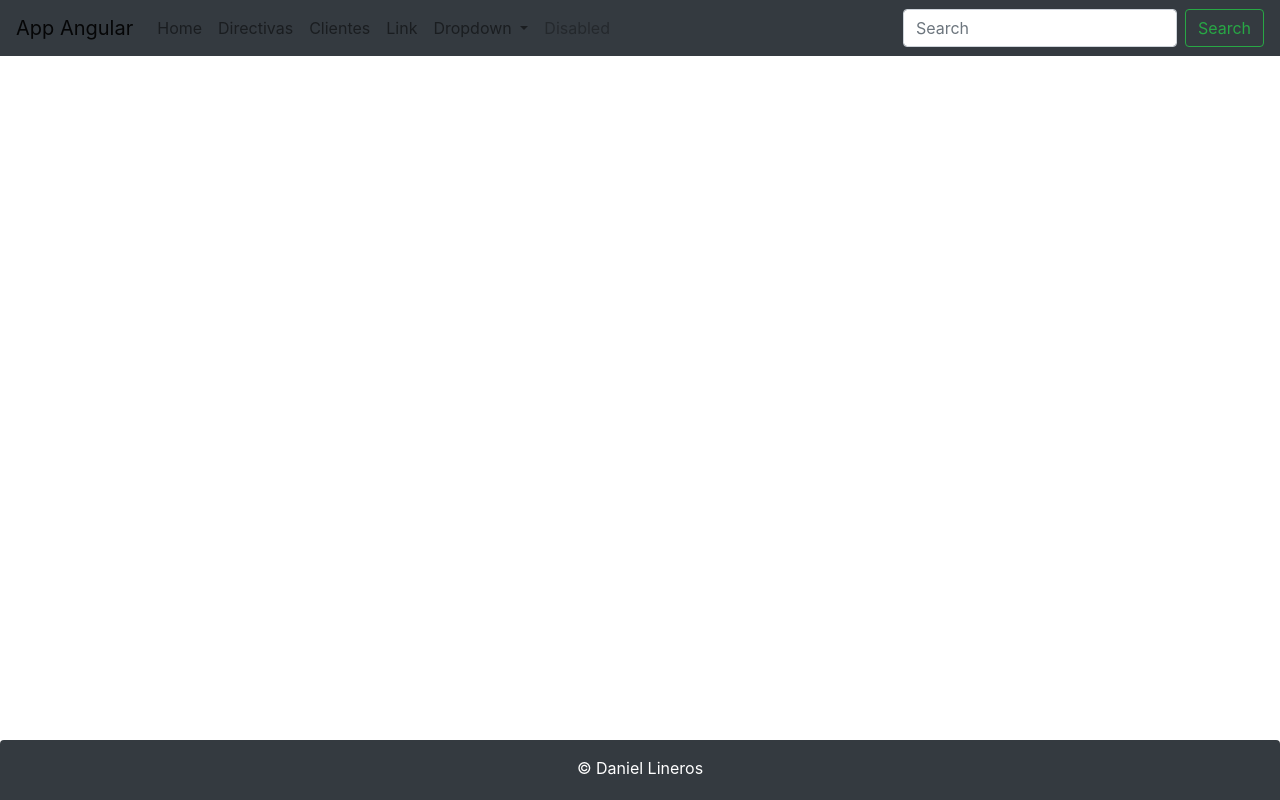
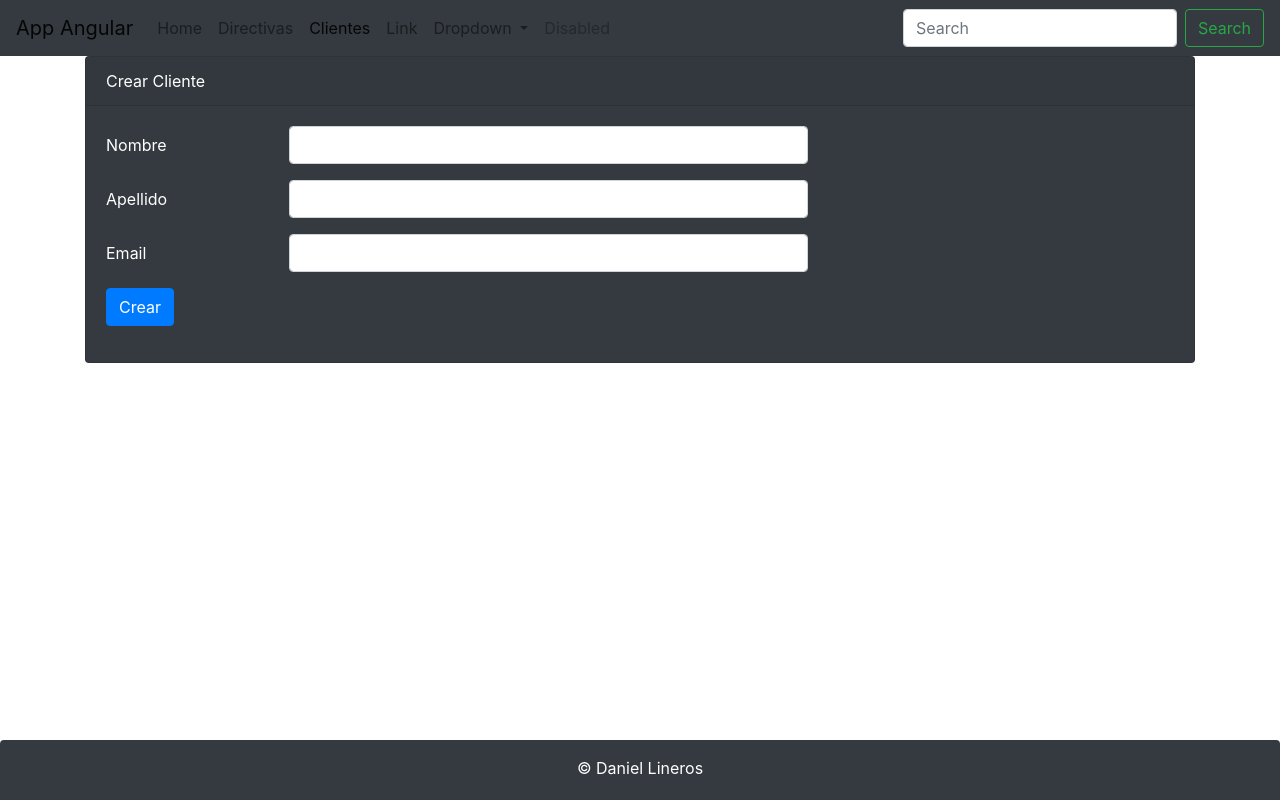
Before and after one commit to Daleb015/clientes-app, an Angular app: page /clientes/form in a window 1280 px wide. Before the commit this address led to /. Built offline with nearby package versions, Linux system fonts and the light colour scheme.

Commit message:
Implementado Conexion backedn, directivas http get, post

```diff
--- a/src/app/app.component.ts
+++ b/src/app/app.component.ts
@@ -8,6 +8,6 @@
 export class AppComponent {
   title = 'Bienvenido a angular';
 
-  curso:  string = 'Curso Spring 5 Con Angular 7';
-  profesor: string = 'Andrés Guzman';
+  curso:  string = 'Programacion Sistemas';
+  alumno: string = 'Daniel Lineros';
 }
--- a/src/app/clientes/cliente.service.ts
+++ b/src/app/clientes/cliente.service.ts
@@ -3,14 +3,26 @@
 import { Cliente } from './cliente';
 import { Observable } from 'rxjs';
 import { of } from 'rxjs';
+import { HttpClient, HttpHeaders } from '@angular/common/http';
+import {map} from 'rxjs/operators';
 
 @Injectable()
 export class ClienteService {
 
-  constructor() { }
+  private urlEndoPoint:string = 'http://localhost:8080/api/cliente/all';
+  private urlEndopointCreate: string = 'http://localhost:8080/api/cliente';
+  private httpHeaders = new HttpHeaders({'Content-Type':'application/json'})
+
+  constructor(private http: HttpClient) { }
 
   getClientes(): Observable<Cliente[]> {
-    return of(CLIENTES);
+    return this.http.get(this.urlEndoPoint).pipe(
+      map(response => response as Cliente[])
+    );
+  }
+
+  create(cliente: Cliente) : Observable<Cliente> {
+    return this.http.post<Cliente>(this.urlEndopointCreate,cliente,{headers: this.httpHeaders})
   }
 
 }
--- a/src/app/clientes/clientes.component.html
+++ b/src/app/clientes/clientes.component.html
@@ -1,12 +1,16 @@
-<div class="card border-dark mb-3" >
+<div class="card border-dark mb-3">
   <div class="card-header">Clientes</div>
   <div class="card-body text-dark">
     <h5 class="card-title">Listado Clientes</h5>
 
+    <div class="my-2 text-left">
+      <button class="btn btn-rounded btn-primary" type="button" [routerLink]="['/clientes/form']">Crear
+        cliente</button>
+    </div>
     <table class="table table-bordered table-striped">
       <thead>
         <tr>
-          <th>id</th>
+          <!-- <th>id</th> -->
           <th>nombre</th>
           <th>apellido</th>
           <th>email</th>
@@ -15,7 +19,7 @@
       </thead>
       <tbody>
         <tr *ngFor='let cliente of clientes'>
-          <td>{{cliente.id}}</td>
+          <!-- <td>{{cliente.id}}</td> -->
           <td>{{cliente.nombre}}</td>
           <td>{{cliente.apellido}}</td>
           <td>{{cliente.email}}</td>
--- /dev/null
+++ b/src/app/clientes/form.component.html
@@ -0,0 +1,36 @@
+<div class="card bg-dark text-white">
+  <div class="card-header">{{titulo}}</div>
+  <div class="card-body">
+
+    <form (ngSubmit) = "create()">
+      <div class="form-group row">
+        <label for="nombre" class="col-form-label col-sm-2">Nombre</label>
+        <div class="col-sm-6">
+          <input type="text" class="form-control" [(ngModel)]="cliente.nombre" name="nombre">
+        </div>
+      </div>
+      <div class="form-group row">
+        <label for="apellido" class="col-form-label col-sm-2">Apellido</label>
+        <div class="col-sm-6">
+          <input type="text" class="form-control" [(ngModel)]="cliente.apellido" name="apellido">
+        </div>
+      </div>
+      <div class="form-group row">
+        <label for="email" class="col-form-label col-sm-2">Email</label>
+        <div class="col-sm-6">
+          <input type="text" class="form-control" [(ngModel)]="cliente.email" name="email">
+        </div>
+      </div>
+
+      <div class="form-group row">
+        <div class="col-sm-6">
+          <button class="btn btn-primary" role="button">Crear</button>
+
+        </div>
+
+      </div>
+
+    </form>
+
+  </div>
+</div>
--- /dev/null
+++ b/src/app/clientes/form.component.ts
@@ -0,0 +1,28 @@
+import { Component, OnInit } from '@angular/core';
+import { Cliente } from './cliente';
+import { ClienteService } from "./cliente.service";
+import { Router } from "@angular/router";
+
+@Component({
+  selector: 'app-form',
+  templateUrl: './form.component.html'
+})
+export class FormComponent implements OnInit {
+
+  public titulo: string = 'Crear Cliente';
+  public cliente: Cliente = new Cliente()
+
+  constructor(private clienteService: ClienteService, private router: Router) { }
+
+
+
+  ngOnInit(): void {
+  }
+
+  public create(): void {
+    this.clienteService.create(this.cliente).subscribe(
+      response => this.router.navigate(['/clientes'])
+    )
+  }
+
+}
--- a/src/app/directiva/directiva.component.ts
+++ b/src/app/directiva/directiva.component.ts
@@ -6,7 +6,7 @@
 })
 export class DirectivaComponent {
 
-  listaCurso: string[] = ['TypeScript','JavaScript','Java','C#'];
+  listaCurso: string[] = ['Html','Php','Javascript','Angular'];
   habilitar: boolean = true;
   constructor() { }
 
```
Also changed, not shown: src/app/app.module.ts (+10 -4 lines).
